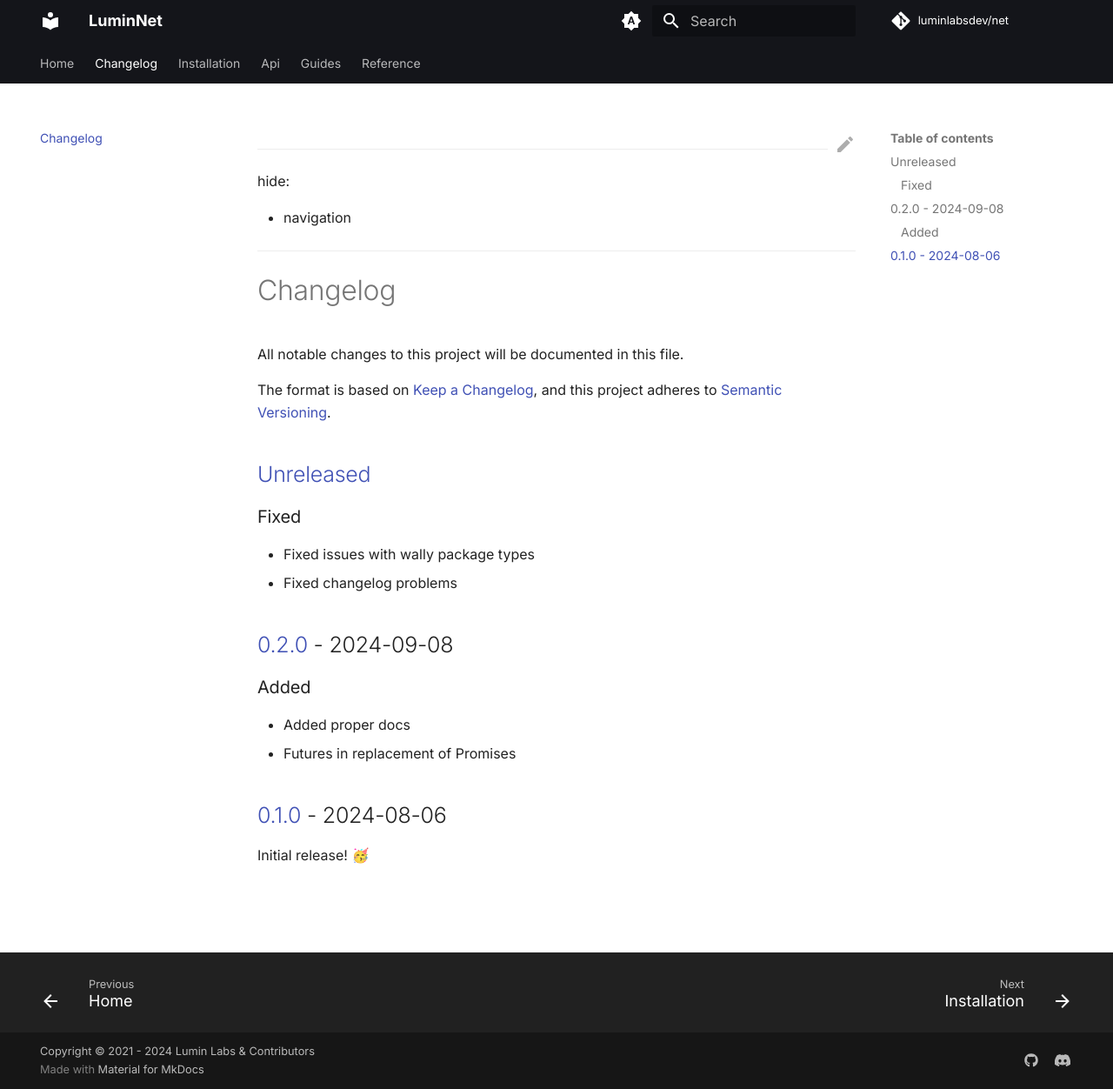
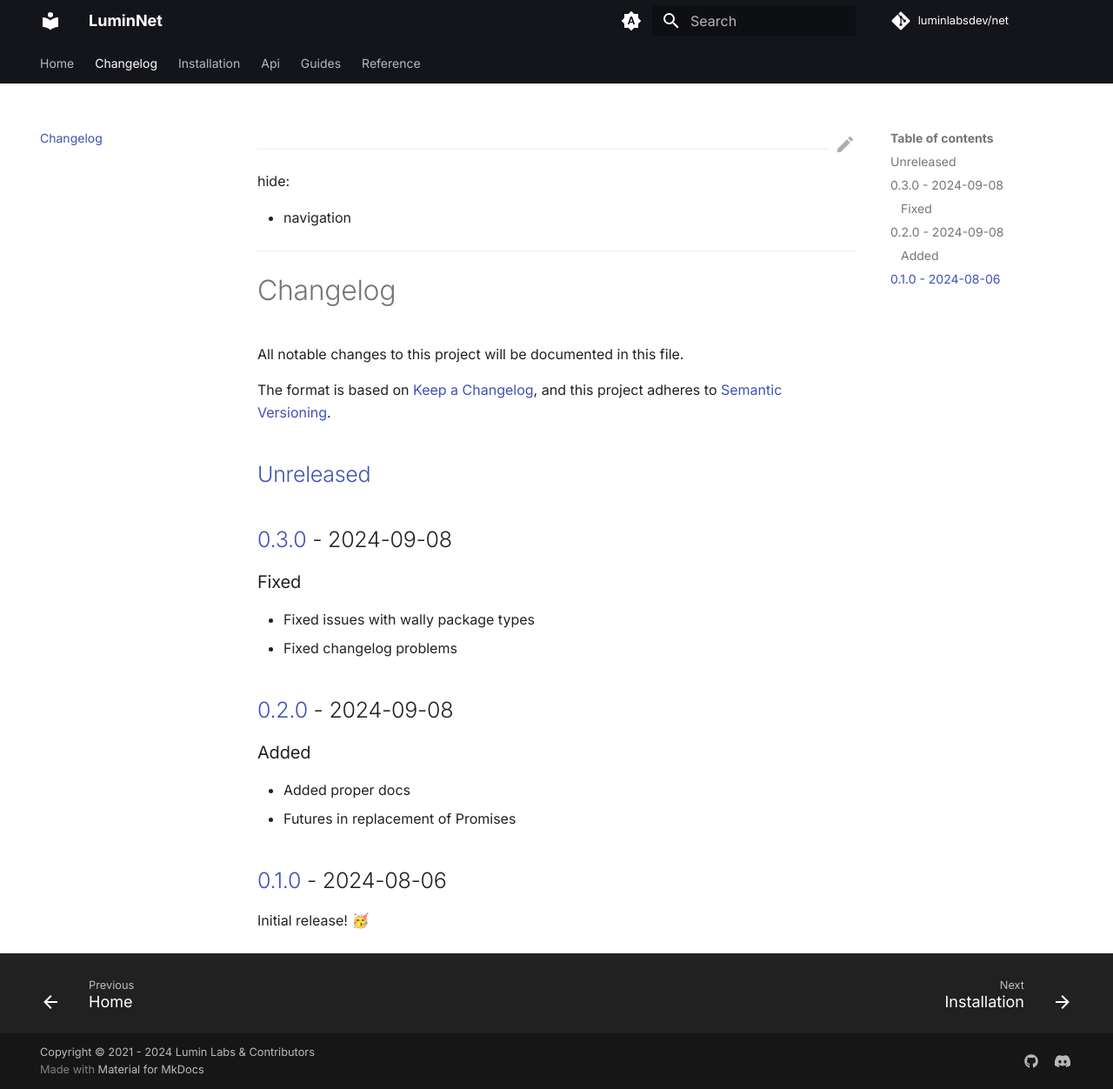
Before and after one commit to luminlabsdev/net, an MkDocs documentation site: the page built from docs/changelog.md, in a window 1280 px wide and 1252 px high. Shown: the whole window at 87% size. Built offline with MkDocs 1.6.1 and Material for MkDocs 9.7.7, drawn with Linux system fonts in a browser that asks for light colours; comment, search, counter and statistics services are not loaded.

Commit message:
Bump version to v0.3.0

```diff
--- a/docs/changelog.md
+++ b/docs/changelog.md
@@ -15,6 +15,8 @@ and this project adheres to [Semantic Versioning](https://semver.org/spec/v2.0.0
 
 ## [Unreleased]
 
+## [0.3.0] - 2024-09-08
+
 ### Fixed
 
 - Fixed issues with wally package types
@@ -31,6 +33,7 @@ and this project adheres to [Semantic Versioning](https://semver.org/spec/v2.0.0
 
 Initial release! 🥳
 
-[unreleased]: https://github.com/luminlabsdev/net/compare/v0.2.0...HEAD
+[unreleased]: https://github.com/luminlabsdev/net/compare/v0.3.0...HEAD
+[0.3.0]: https://github.com/luminlabsdev/net/compare/v0.2.0...v0.3.0
 [0.2.0]: https://github.com/luminlabsdev/net/compare/v0.1.0...v0.2.0
 [0.1.0]: https://github.com/luminlabsdev/net/compare/54e6996b9825a91f9cc70fd2ccf9721db831df32...v0.1.0
--- a/wally.toml
+++ b/wally.toml
@@ -1,6 +1,6 @@
 [package]
 name = "lumin/net"
-version = "0.2.0"
+version = "0.3.0"
 registry = "https://github.com/UpliftGames/wally-index"
 realm = "shared"
 
```
